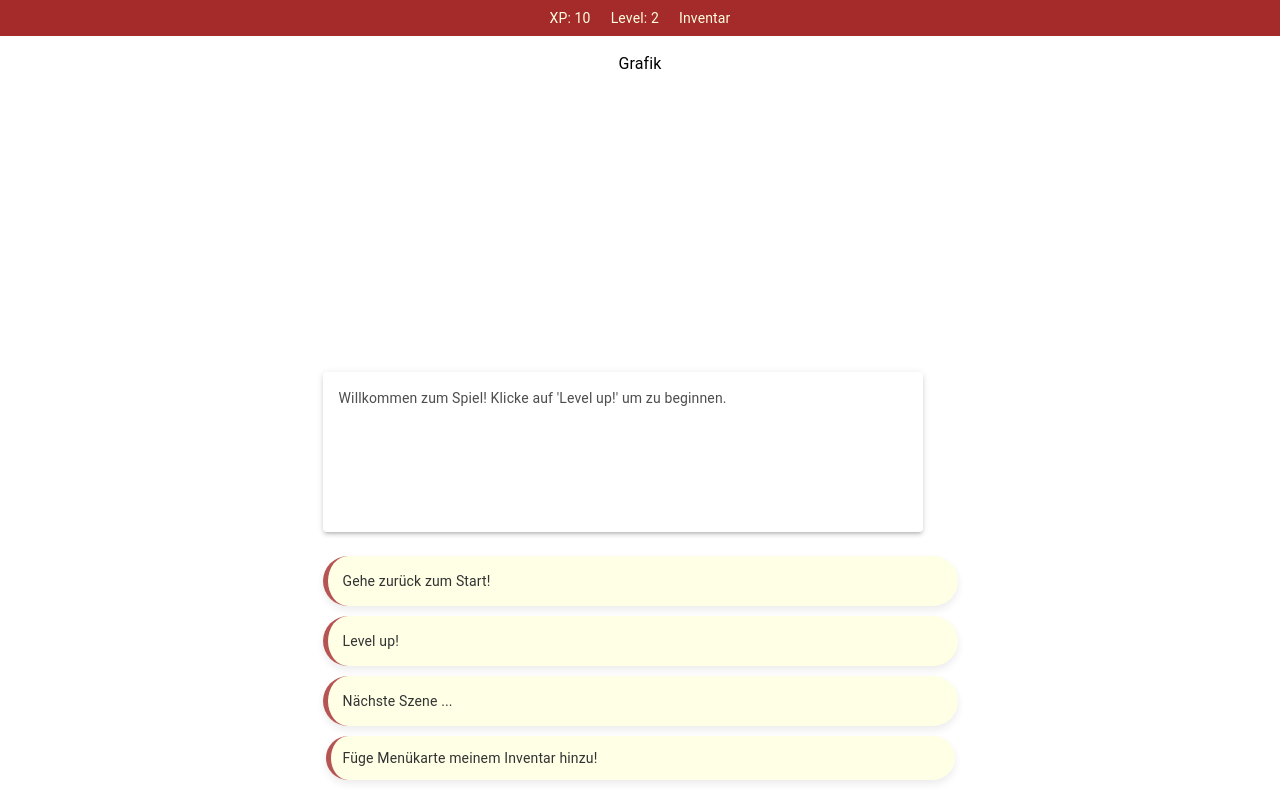
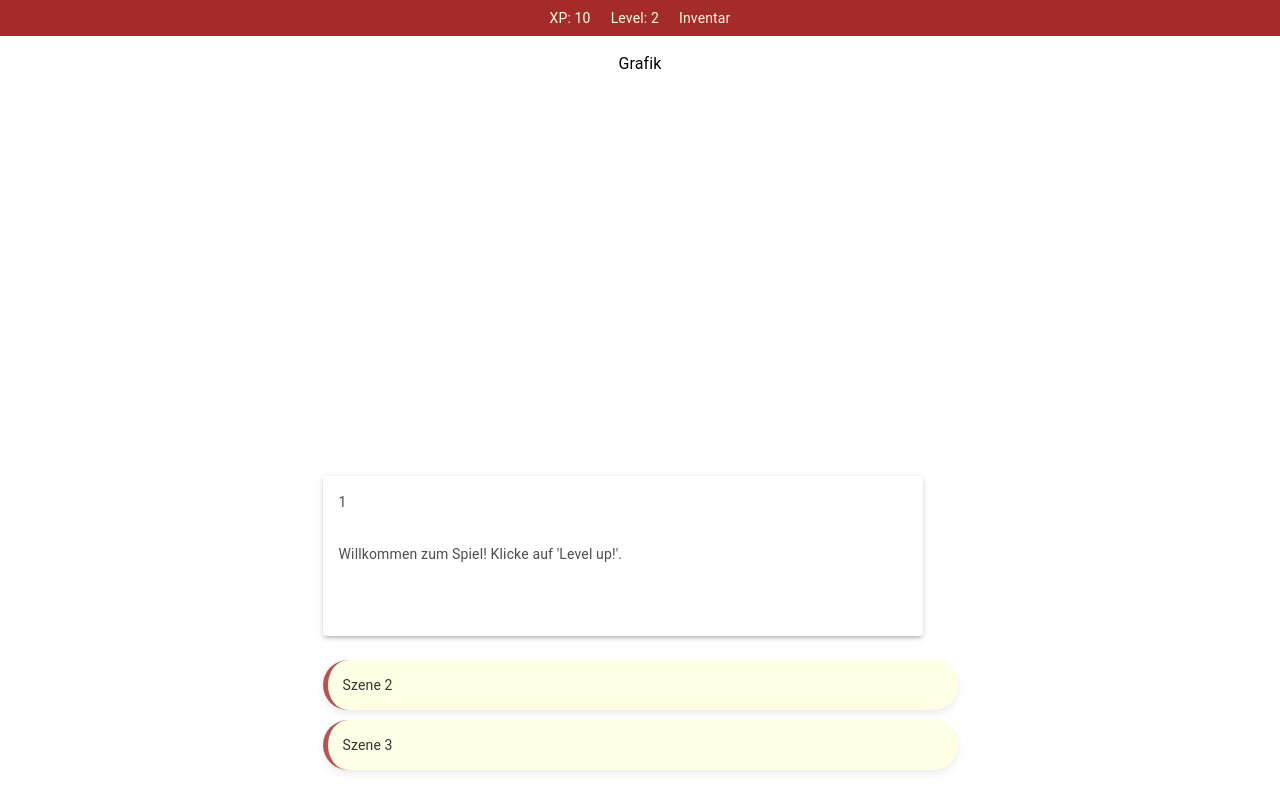
Before and after one commit to clio001/project-sodh, a Next.js app: page /main in a window 1280 px wide. Built offline with nearby package versions, Linux system fonts and the light colour scheme.

Commit message:
added scene mechanism

```diff
--- a/app/components/ContextProvider.jsx
+++ b/app/components/ContextProvider.jsx
@@ -16,24 +16,32 @@ export const ContextProvider = ({ children }) => {
   const [scene, setScene] = useState([
     {
       id: 1,
-      title: "Start",
-      description:
-        "Willkommen zum Spiel! Klicke auf 'Level up!' um zu beginnen.",
-      options: [{ text: "Level up!", nextSceneId: 2 }],
+      title: "1",
+      description: "Willkommen zum Spiel! Klicke auf 'Level up!'.",
+      options: [
+        { text: "Szene 2", nextSceneId: 2 },
+        { text: "Szene 3", nextSceneId: 3 },
+      ],
     },
     {
       id: 2,
-      title: "Level 1",
+      title: "2",
       description:
         "Du bist jetzt Level 1! Klicke auf 'Level up!' um weiterzumachen.",
-      options: [{ text: "Level up!", nextSceneId: 3 }],
+      options: [
+        { text: "Szene 1", nextSceneId: 1 },
+        { text: "Szene 3", nextSceneId: 3 },
+        { text: "Szene 2", nextSceneId: 2 },
+      ],
     },
     {
       id: 3,
-      title: "Level 2",
-      description:
-        "Du bist jetzt Level 2! Klicke auf 'Level up!' um weiterzumachen.",
-      options: [{ text: "Level up!", nextSceneId: 4 }],
+      title: "3",
+      description: "Dies ist die letzte Szene.",
+      options: [
+        { text: "Szene 1", nextSceneId: 1 },
+        { text: "Szene 2", nextSceneId: 2 },
+      ],
     },
   ]);
 
--- a/app/main/page.jsx
+++ b/app/main/page.jsx
@@ -1,12 +1,13 @@
 "use client";
 import { Box, Paper, Typography } from "@mui/material";
-import React from "react";
+import React, { useState } from "react";
 import "../globals.css";
 import Selection from "../components/Selection";
 import { useMyContext } from "../components/ContextProvider";
 
 export default function Page() {
   const { scene } = useMyContext();
+  const [selectedScene, setSelectedScene] = useState(scene[0]);
 
   return (
     <main>
@@ -28,12 +29,41 @@ export default function Page() {
           <Box>
             <Paper className="container-scenetext" elevation={3}>
               <Typography variant="body2" sx={{ padding: "1rem" }}>
-                {scene[0].description}
+                {selectedScene.title}
+              </Typography>
+              <Typography variant="body2" sx={{ padding: "1rem" }}>
+                {selectedScene.description}
               </Typography>
             </Paper>
           </Box>
           <Box>
-            <Selection />
+            {selectedScene &&
+              selectedScene.options.map((option, i) => (
+                <Box
+                  key={i}
+                  sx={{
+                    borderLeft: "5px solid brown",
+                    borderRadius: "50px",
+                    boxShadow: "0 4px 8px rgba(0, 0, 0, 0.1)",
+                    backgroundColor: "lightyellow",
+                    padding: "15px",
+                    opacity: "0.8",
+                    width: "80vw",
+                    maxWidth: "600px",
+                    margin: "10px auto",
+                  }}
+                  onClick={() => {
+                    const nextScene = scene.find(
+                      (s) => s.id === option.nextSceneId
+                    );
+                    if (nextScene) setSelectedScene(nextScene);
+                  }}
+                >
+                  <Typography variant="body2" sx={{ color: "black" }}>
+                    {option.text}
+                  </Typography>
+                </Box>
+              ))}
           </Box>
         </Box>
       </Box>
```
